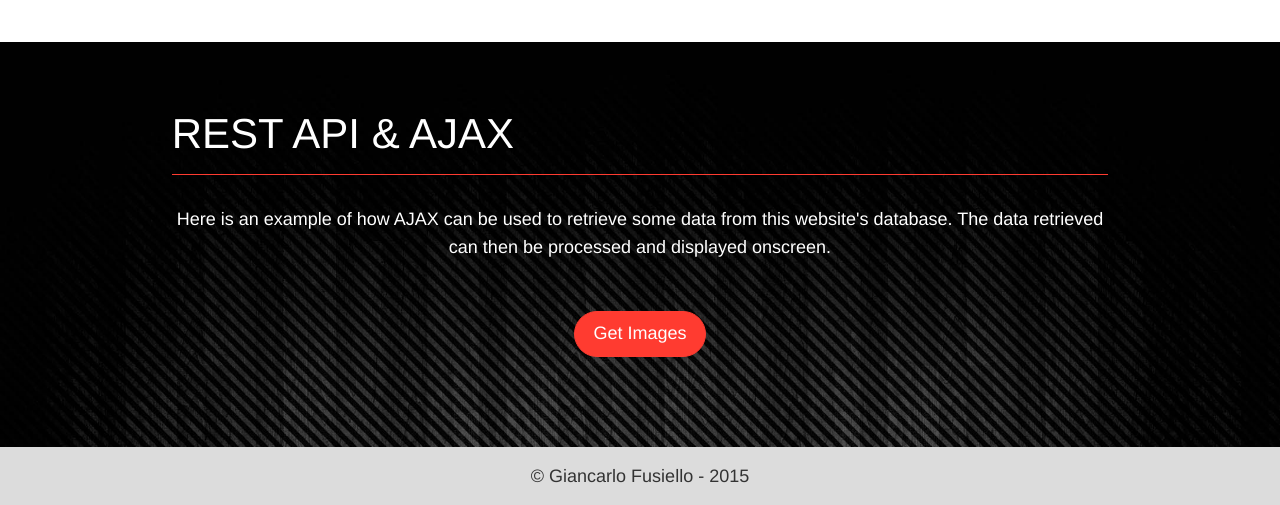
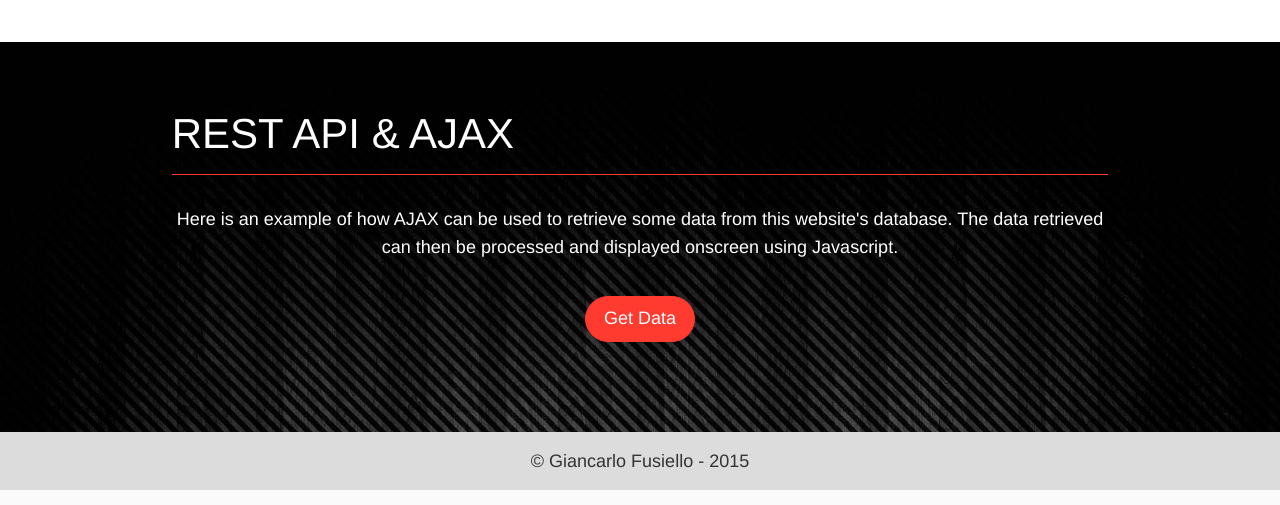
Before and after one commit to GiancarloFusiello/portfolio, a Django app: page / in a window 1280 px wide. Shown: the part 1568-2073 px from the top of the page. Run offline with Django 3.2, Linux system fonts and the light colour scheme; some libraries are stand-ins or nearby versions; some web fonts are replaced.

Commit message:
Updated ajax text. removed unecessary images.

```diff
--- a/assets/css/styles.css
+++ b/assets/css/styles.css
@@ -185,12 +185,12 @@ Home AJAX Section
 .ajax-btn {
     color: #fff;
     border-color: #fff;
-    margin: 40px auto 40px;
+    margin: 25px auto 40px;
     font-size: 18px;
 }
 
 .carousel-inner > .item {
-    height: 60vh;
+    height: 55vh;
     -o-background-size: contain;
     -moz-background-size: contain;
     -webkit-background-size: contain;
--- a/home/templates/home/home.html
+++ b/home/templates/home/home.html
@@ -131,9 +131,9 @@
 
                     <div class="ajax-wrapper text-center">
 
-                        <p>Here is an example of how AJAX can be used to retrieve some data from this website's database. The data retrieved can then be processed and displayed onscreen.</p>
+                        <p>Here is an example of how AJAX can be used to retrieve some data from this website's database. The data retrieved can then be processed and displayed onscreen using Javascript.</p>
 
-                        <button class="btn btn-danger btn-round btn-fill ajax-btn" type="button">Get Images</button>
+                        <button class="btn btn-danger btn-round btn-fill ajax-btn" type="button">Get Data</button>
 
                     </div>
 
@@ -171,7 +171,8 @@
                             </a>
                         </div>
 
-                            <p id="carousel-text">In this example, a REST API was created so that AJAX requests from this website can used to retrieve some images from the database. The AJAX request to the server will handle the returned data and display it on screen.</p>
+                            <p id="carousel-text">In this example, a REST API was created to serve images from the website's database. When you pressed the button, it used AJAX to request some data. Once the request response had been successfully received, a javascript function was used to process that data. The Javascript function modified the DOM and updated the website to show the new content.</p>
+                        <p>The back button below will update the site again so it looks like it has reverted the changes.</p>
                             <button class="btn btn-danger btn-fill btn-round ajax-btn" type="button">Back</button>
                     </div>
 
```
Also changed, not shown: db.sqlite3, media/images/beach.jpg (deleted), media/images/bear.jpg (deleted), media/images/cliff.jpg (deleted), media/images/cliff_V2EuPUN.jpg (deleted), media/images/fish_wYNokPJ.jpg (deleted), media/images/lion.jpg (deleted), media/images/northern-lights.jpg (deleted).
